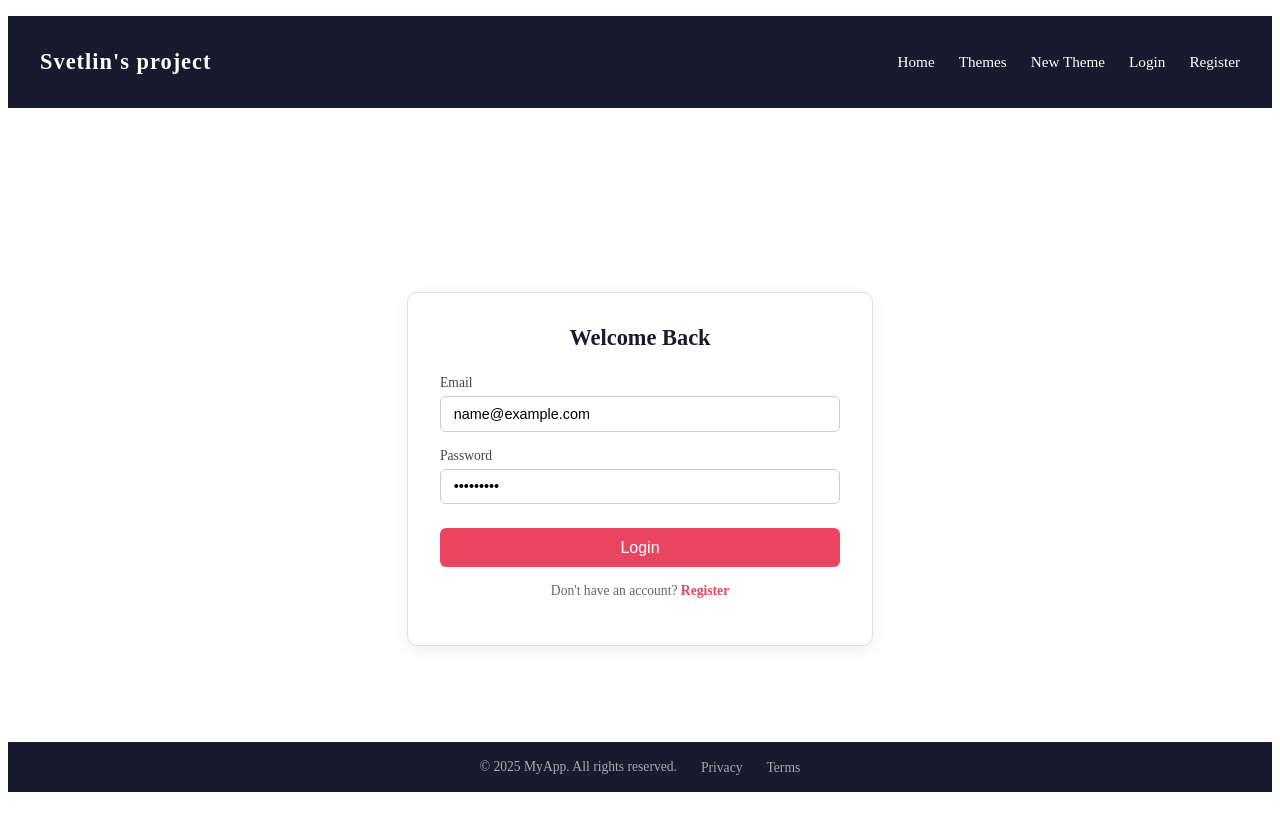
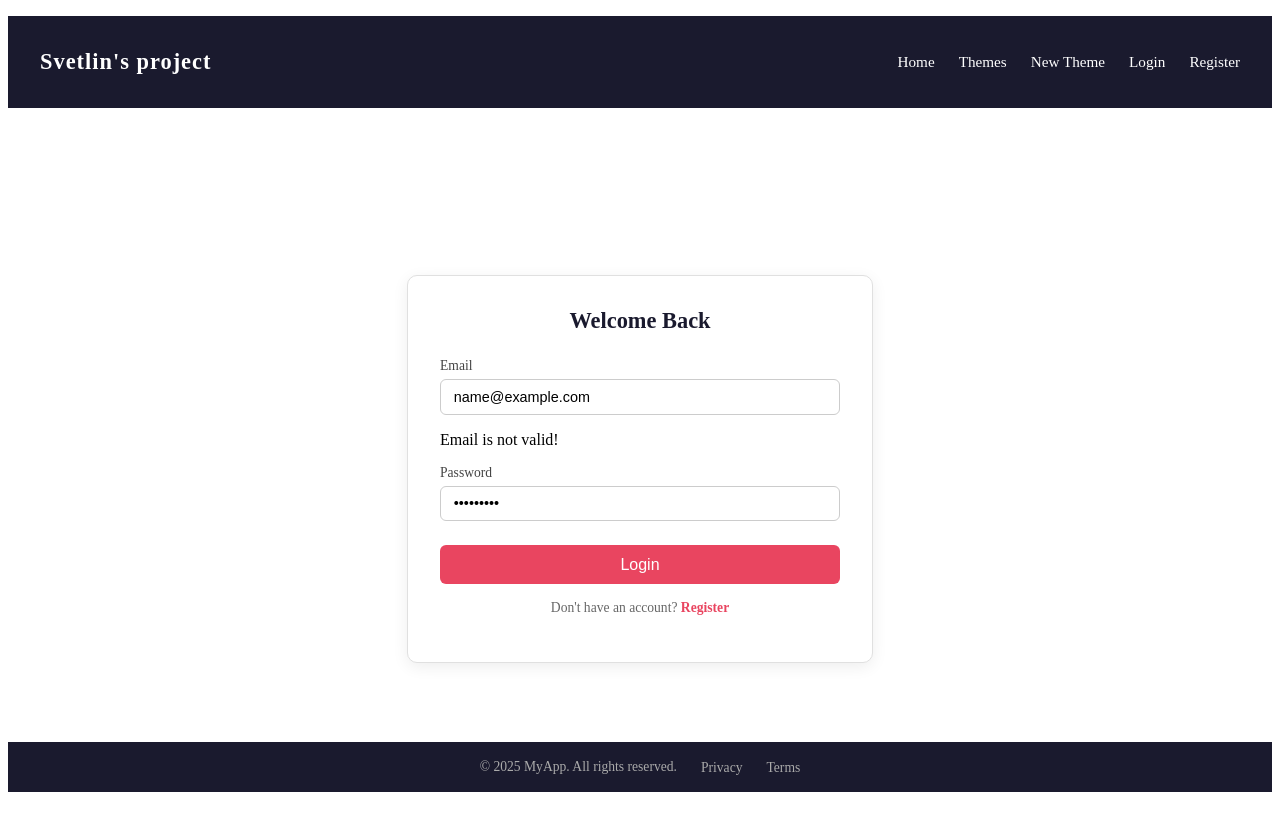
Before and after one commit to SvetlinGG/Angular-Components-exercise, an Angular app in the folder components-training/: page /login in a window 1280 px wide. Both pictures are taken after typing "name@example.com", "Sample123" into the empty fields and a click on the button "Login". Built offline with nearby package versions, Linux system fonts and the light colour scheme.

Commit message:
email validator

```diff
--- a/components-training/src/app/user/login/login.component.html
+++ b/components-training/src/app/user/login/login.component.html
@@ -1,5 +1,5 @@
 <div class="login-wrapper">
-  <form class="login-form" #loginForm="ngForm" (ngSubmit)="formSubmitHandler()">
+  <form class="login-form" #form="ngForm" (ngSubmit)="login(form)">
     <h2>Welcome Back</h2>
 
     <div class="form-group">
@@ -15,6 +15,18 @@
         [appEmail]="domains"
         />
     </div>
+
+    @if (inputEmail?.touched) {
+      <div>
+        @if (inputEmail?.errors?.['required']) {
+          <p>Email is required!</p>
+        }
+
+        @if (inputEmail?.errors?.['emailValidator']) {
+          <p>Email is not valid!</p>
+        }
+      </div>
+    }
 
     <div class="form-group">
       <label for="password">Password</label>
--- a/components-training/src/app/user/login/login.component.ts
+++ b/components-training/src/app/user/login/login.component.ts
@@ -1,9 +1,10 @@
-import { Component, ViewChild } from '@angular/core';
-import { RouterLink } from '@angular/router';
+import { Component} from '@angular/core';
+import { Router, RouterLink } from '@angular/router';
 import { FormsModule, NgForm } from '@angular/forms';
 import { NgClass } from '@angular/common';
 import { EmailDirective } from "../../directives/email.directive";
 import { DOMAINS } from '../../constants';
+import { UserService } from '../user.service';
 
 @Component({
   selector: 'app-login',
@@ -16,20 +17,17 @@ export class LoginComponent {
 
   domains = DOMAINS;
 
-  @ViewChild('loginForm') form: NgForm | undefined;
+  constructor(private userService: UserService, private router: Router){}
 
-  formSubmitHandler() {
-    const form = this.form;
-
-
-    if (form?.invalid) {
-      console.log('This form is invalid!');
+  login(form: NgForm){
+    if(form.invalid){
+      console.log('invalid login form');
       return;
     }
 
-    form?.reset();
+    this.userService.login();
+    this.router.navigate(['/home'])
   }
 
 
-
-}
+  }
```
